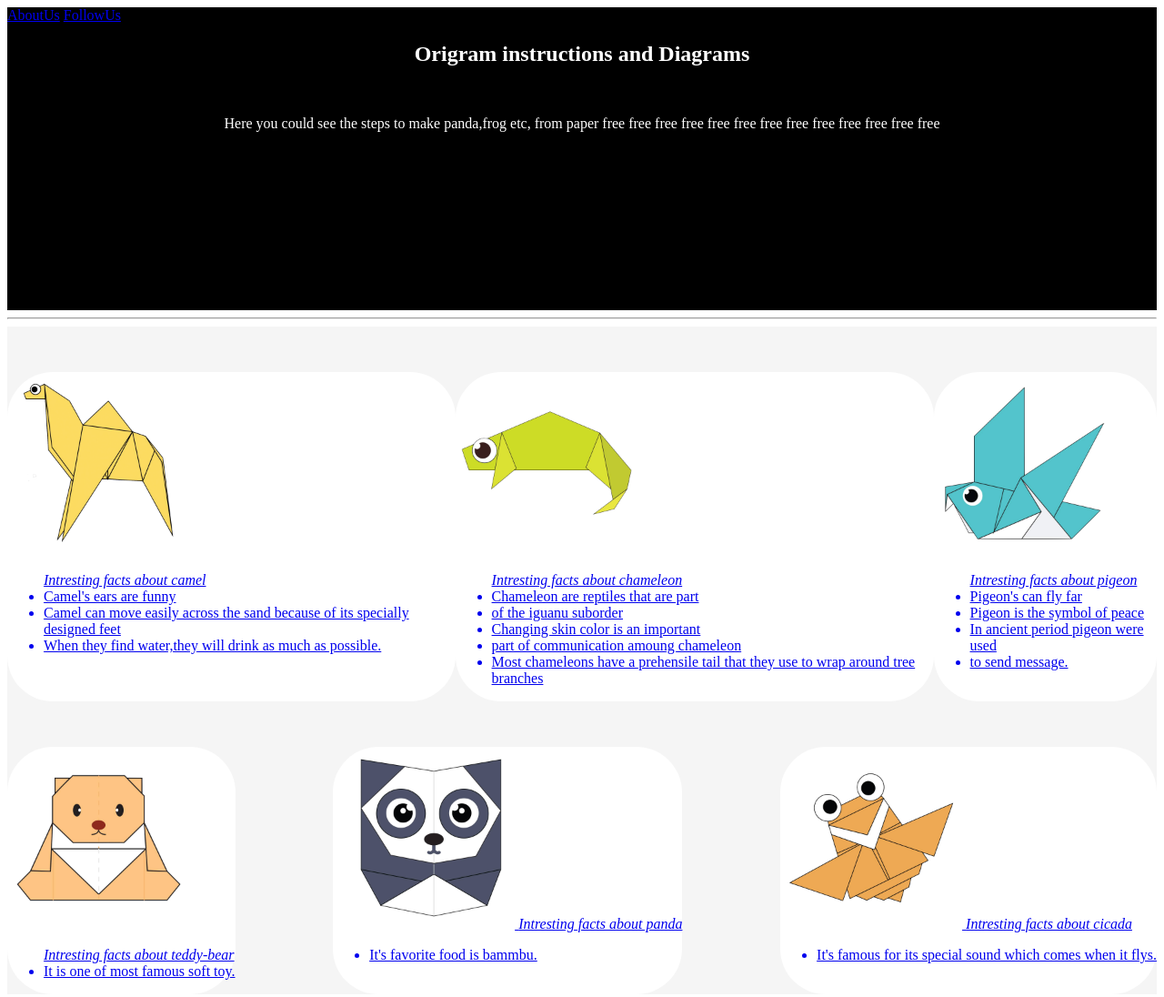
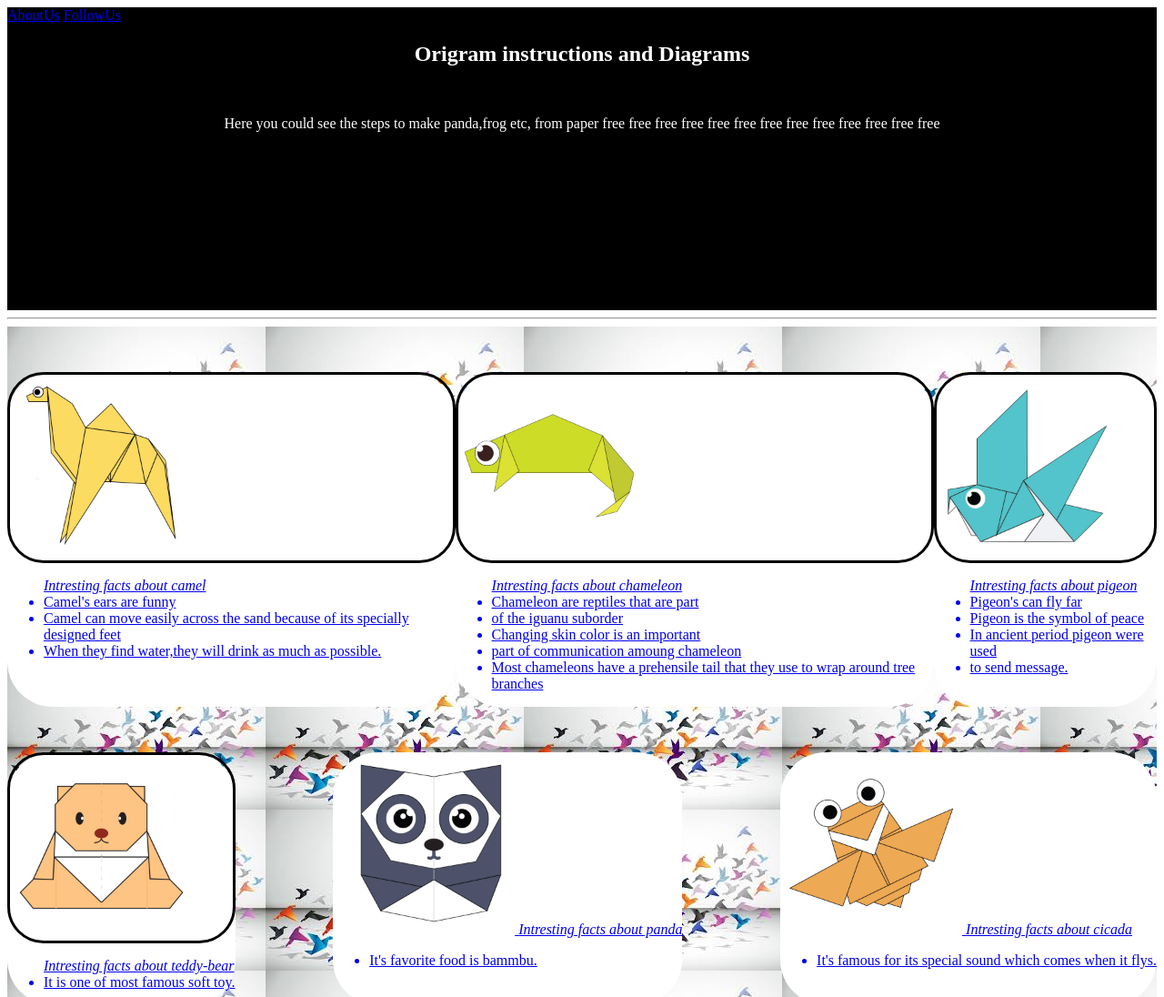
Before and after one commit to RajasMahajan/C-51-class-project, a plain HTML site: page index.html in a window 1280 px wide. Shown: the top 1096 px of the page at 91% size. Drawn offline with Linux system fonts and the light colour scheme.

Commit message:
Add files via upload

```diff
--- a/index.html
+++ b/index.html
@@ -5,6 +5,7 @@
         <link rel="stylesheet" type="text/css" href="style.css">
     </head>
     <body>
+
         <div class="introne">
             <div class="aone">
                 <a href="Aboutus.html"target="_blank">AboutUs</a>
@@ -31,7 +32,7 @@
         <div class="firstone">
 
             <div class="images">
-        <a href="http://origami.me/camel/"target="_blank"><img src="camel.png" width=200 height="200"/>
+        <a href="http://origami.me/camel/"target="_blank"><div class="imageone"><img src="camel.png" width=200 height="200"/></div>
             <ul>
                 <i>Intresting facts about camel</i>
                     <li>Camel's ears are funny</li>
@@ -45,7 +46,7 @@
         <!-- <hr width=550> -->
 
             <div class="images">
-        <a href="http://origami.me/chameleon/" target="_blank"><img src="chameleon.png" width=200 height="200">
+        <a href="http://origami.me/chameleon/" target="_blank"><div class="imageone"><img src="chameleon.png" width=200 height="200"></div>
 
 
             <ul>
@@ -59,7 +60,7 @@
         </div>
         <!-- 550> -->
         <div class="images">
-        <a href="http://origami.me/pigeon/" target="_blank"><img src="pigeon.png" width=200 height="200"/>
+        <a href="http://origami.me/pigeon/" target="_blank"><div class="imageone"><img src="pigeon.png" width=200 height="200"/></div>
 
 
                 <ul>
@@ -76,7 +77,7 @@
     <div class="secondone">
         <!-- //<hr width=550> -->
         <div class="images">
-        <a href="http://origami.me/teddy-bear/" target="_blank"><img src="teddy.png" width="200" height="200"/>
+        <a href="http://origami.me/teddy-bear/" target="_blank"><div class="imageone"><img src="teddy.png" width="200" height="200"/></div>
 
 
 
@@ -107,5 +108,6 @@
         </div>
     </div>
 </div>
+
     </body>
 </htmL>
--- a/style.css
+++ b/style.css
@@ -18,9 +18,14 @@
      border-radius: 50px;
 }
 .all{
-    background-color: whitesmoke;
+    background-image:url("backgroundone.jpg");
 }
 .introne{
     background-color: black;
     color:white;
 }
+.imageone{
+    border-style: solid;
+    border-radius: 40px;
+    border-color: black;
+}
```
Also changed, not shown: backgroundone.jpg (added).
